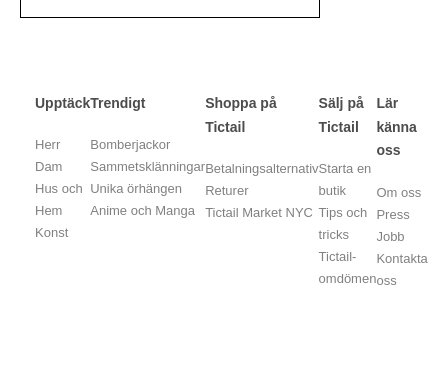
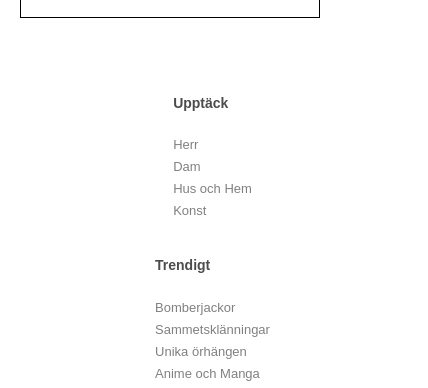
Before and after one commit to 4der/TictailStore, a React app in the folder code/: page /product/1 in a window 390 px wide. Shown: the part 516-904 px from the top of the page, 428 px wide, since content can reach past the window. Before the commit the page ends 856 px from the top, so only its background shows below. Built offline with nearby package versions, Linux system fonts and the light colour scheme; no server answers.

Commit message:
footer mobile responsive

```diff
--- a/code/package.json
+++ b/code/package.json
@@ -5,6 +5,7 @@
   "dependencies": {
     "eslint-config-technigo": "^1.5.0",
     "eslint-plugin-jsx-a11y": "^5.1.1",
+    "npm": "^5.8.0",
     "react": "^16.2.0",
     "react-dom": "^16.2.0",
     "react-router-dom": "^4.2.2",
--- a/code/src/components/footer/footer.css
+++ b/code/src/components/footer/footer.css
@@ -30,3 +30,11 @@
   line-height: 1.7;
   width: 100%;
 }
+
+@media (max-width: 600px) {
+    .footerInfo {
+display: flex;
+flex-direction: column;
+align-items: center;
+    }
+}
```
Also changed, not shown: 1 other file.
